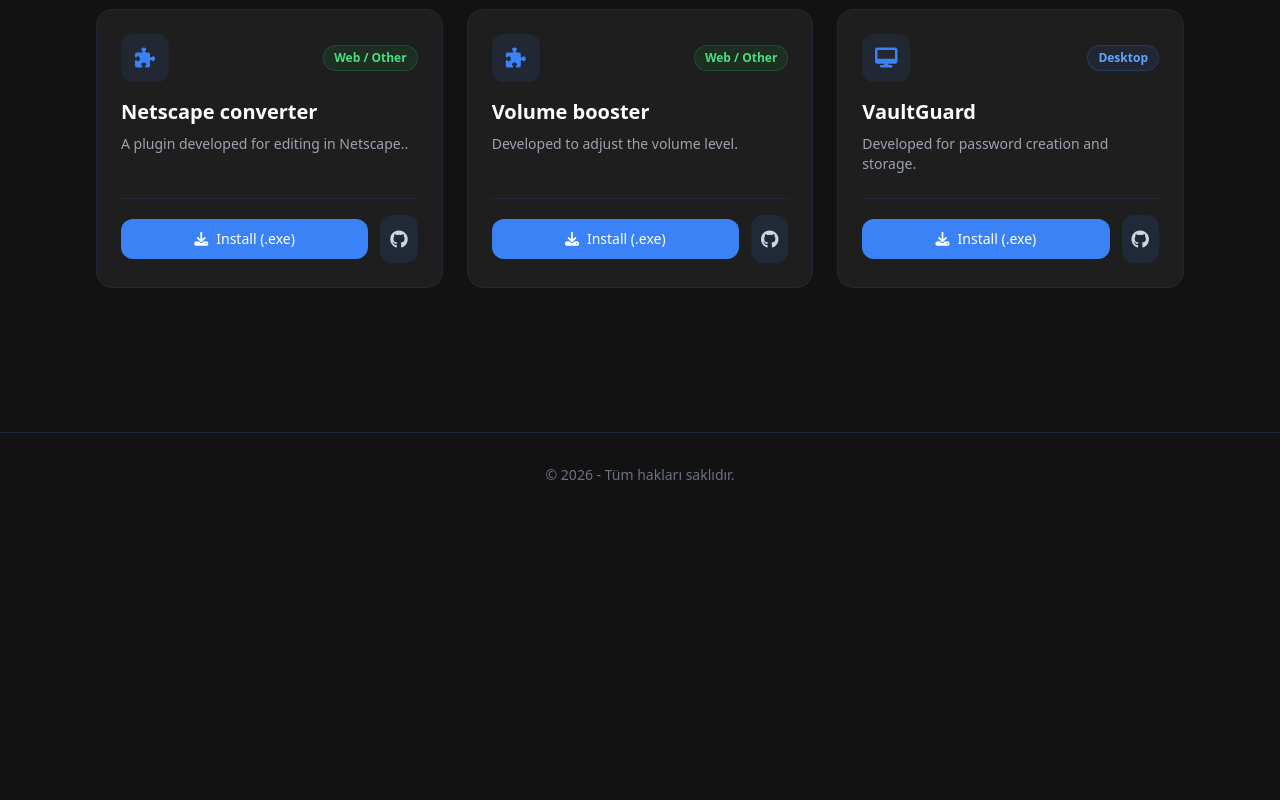
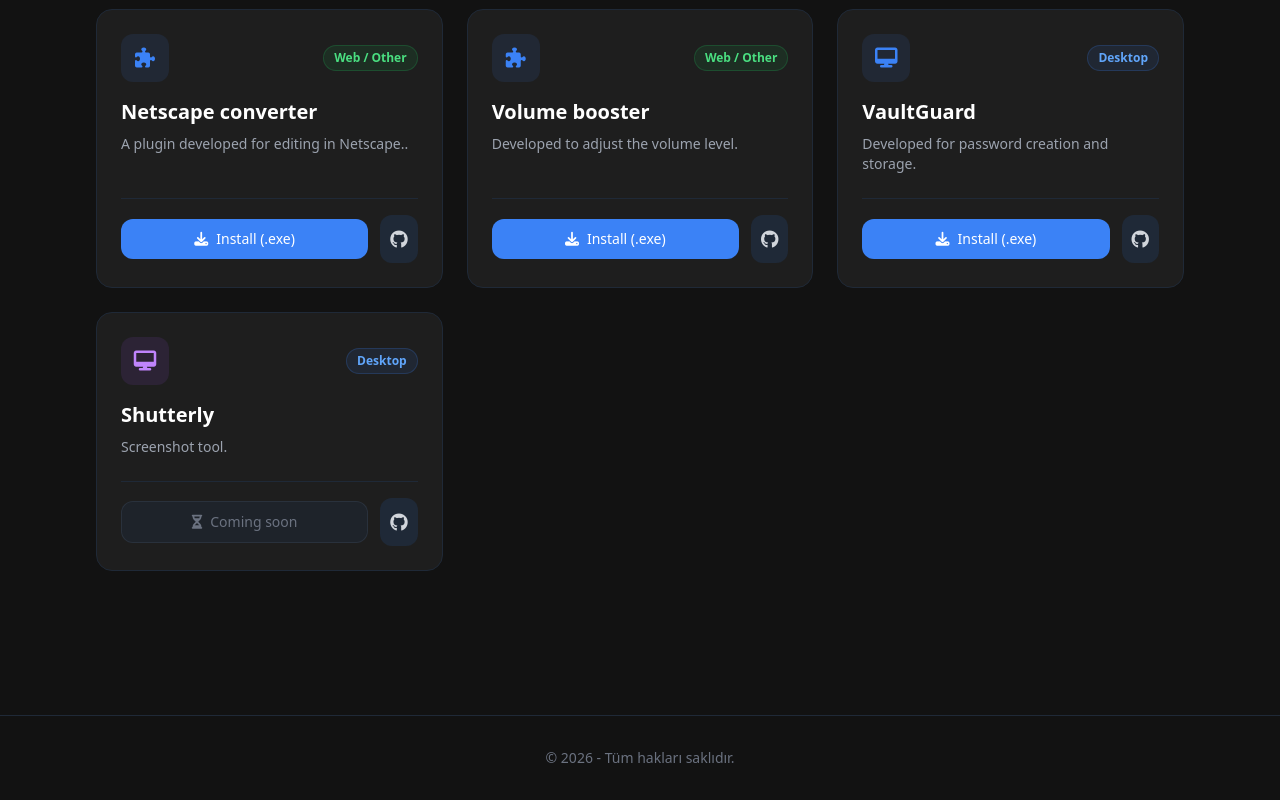
Before and after one commit to enesomurordu/gunaystudios, a plain HTML site: page projects.html in a window 1280 px wide. Shown: the part 862-1662 px from the top of the page. Before the commit the page ends 1379 px from the top, so only its background shows below. Drawn offline with nearby package versions, Linux system fonts and the light colour scheme.

Commit message:
Project added

```diff
--- a/projects.html
+++ b/projects.html
@@ -285,6 +285,31 @@
                     </a>
                 </div>
             </div>
+            <!-- Proje Kartı 2 Örneği (Mobil) -->
+            <div
+                class="bg-cardBg border border-gray-800 rounded-2xl p-6 flex flex-col justify-between hover:border-gray-700 transition">
+                <div>
+                    <div class="flex items-center justify-between mb-4">
+                        <div class="w-12 h-12 rounded-xl bg-purple-500/10 flex items-center justify-center text-purple-400 text-xl">
+                            <i class="fa-solid fa-desktop"></i>
+                        </div>
+                        <span
+                            class="text-xs font-semibold px-2.5 py-1 rounded-full bg-blue-500/10 text-blue-400 border border-blue-500/20">Desktop</span>
+                    </div>
+                    <h3 class="text-xl font-bold text-white mb-2">Shutterly</h3>
+                    <p class="text-gray-400 text-sm mb-6">Screenshot tool.</p>
+                </div>
+                <div class="flex items-center gap-3 pt-4 border-t border-gray-800">
+                    <span
+                        class="flex-1 bg-gray-800/50 border border-gray-700/50 text-gray-500 text-center py-2.5 rounded-xl text-sm font-medium cursor-not-allowed flex items-center justify-center gap-2 select-none">
+                        <i class="fa-solid fa-hourglass-half"></i> Coming soon
+                    </span>
+                    <a href="#" class="p-2.5 bg-gray-800 hover:bg-gray-700 text-gray-300 rounded-xl transition"
+                        title="Kaynak Kod (GitHub)">
+                        <i class="fa-brands fa-github text-lg"></i>
+                    </a>
+                </div>
+            </div>
         </div>
     </main>
 
```
